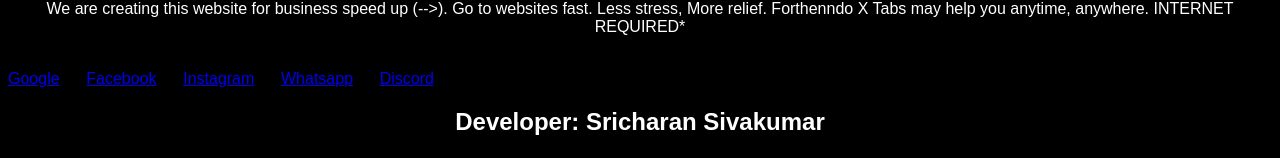
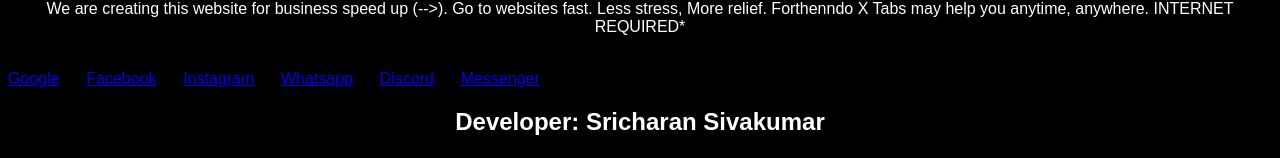
Before and after one commit to sssricha/ForthenndoXTabs, a plain HTML site: page index.html in a window 1280 px wide. Shown: the part 243-401 px from the top of the page. Drawn offline with nearby package versions, Linux system fonts and the light colour scheme; a web font is replaced by a local one.

Commit message:
Update index.html

```diff
--- a/index.html
+++ b/index.html
@@ -33,6 +33,7 @@ h1 {
 	<a href="https://instagram.com">Instagram</a>&nbsp;&nbsp;&nbsp;&nbsp;&nbsp;
 	<a href="https://web.whatsapp.com">Whatsapp</a>&nbsp;&nbsp;&nbsp;&nbsp;&nbsp;
 	<a href="https://discord.com">Discord</a>&nbsp;&nbsp;&nbsp;&nbsp;&nbsp;
+	<a href="https://messenger.com">Messenger</a>&nbsp;&nbsp;&nbsp;&nbsp;&nbsp;
 	<br>
 	<h2 style="color:white" align="center">Developer: Sricharan Sivakumar</h2>
 	<h2 style="color:white" align="center">-----Forthenndo X Tabs-----</h2>
```
